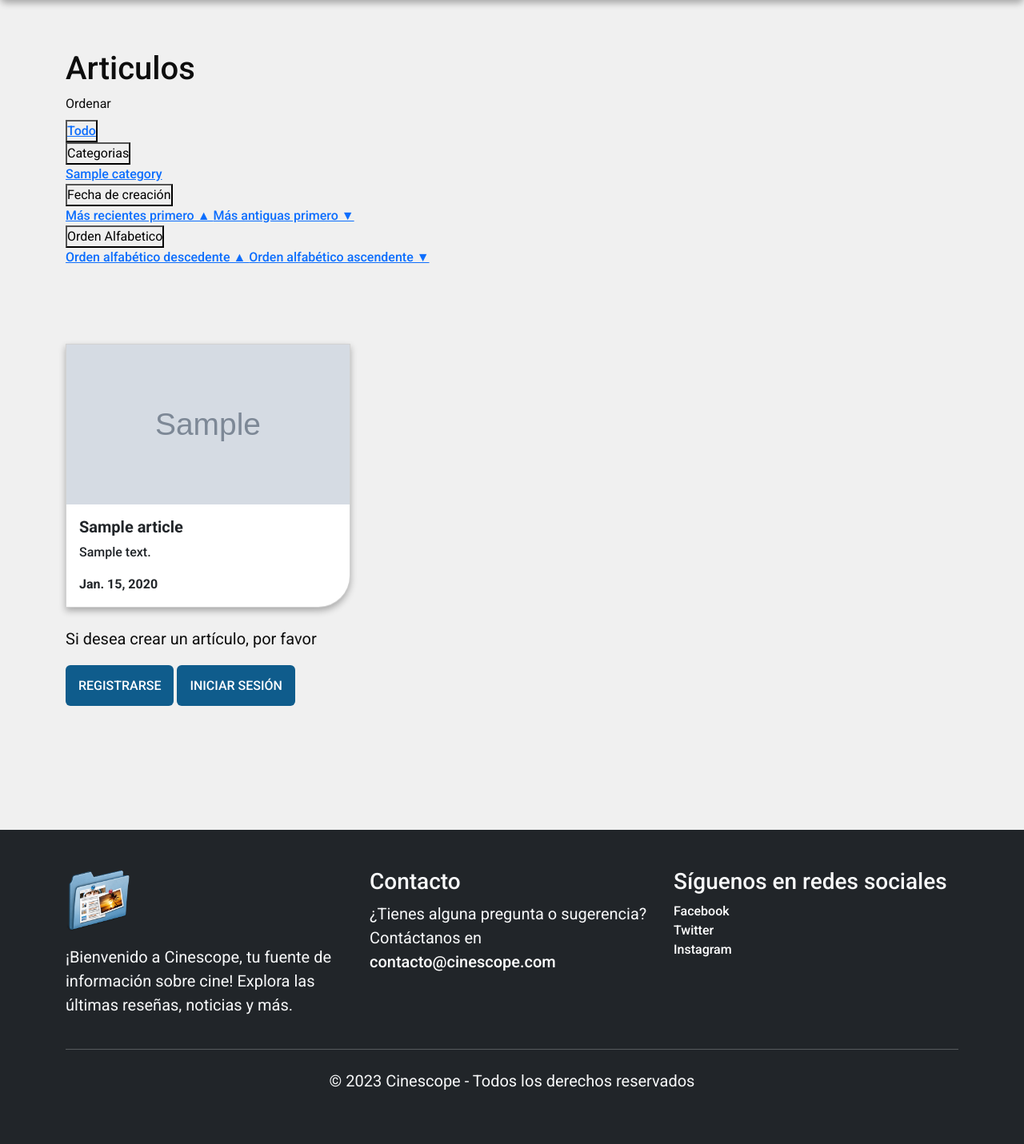
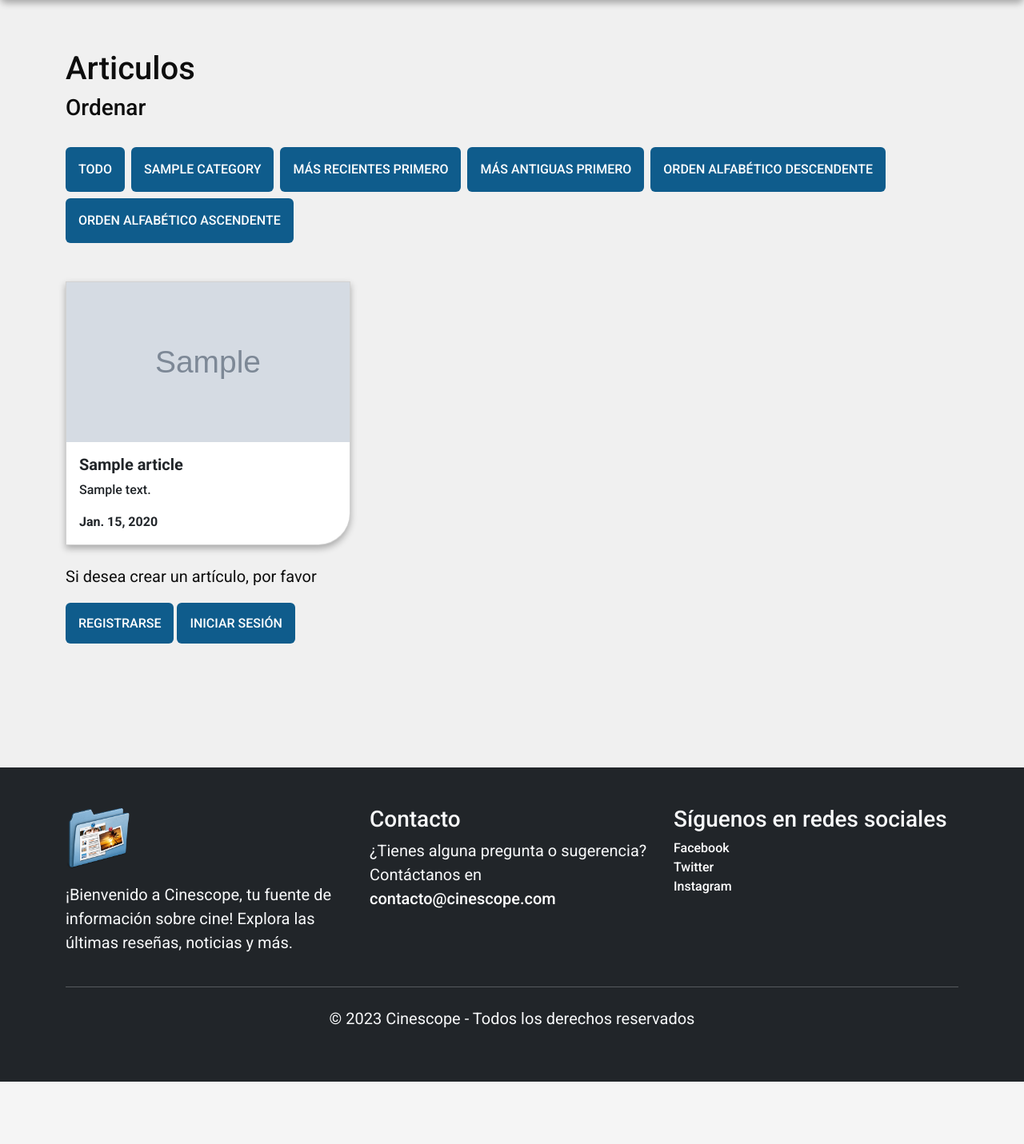
Before and after one commit to GACB-Ar/CineBlog_ProyectoFinal, a Django app: page /articulos/ in a window 1280 px wide. Shown: the part 106-1537 px from the top of the page at 80% size. After the commit the page ends 1459 px from the top, so only its background shows below. Run offline with Django 4.2, Linux system fonts and the light colour scheme; tables that the repository leaves empty hold one stand-in row (values such as "Sample post"); grey boxes marked "Sample" are stand-in pictures.

Commit message:
fixed styles

```diff
--- a/cineBlog/articles/views.py
+++ b/cineBlog/articles/views.py
@@ -104,8 +104,10 @@ def edit_comment(request, id):
         form = CommentForm(request.POST, instance=comment)
         if form.is_valid():
             form.save()
+            messages.success(request, 'El comentario ha sido editado correctamente')
             return redirect('article_detail', id=article.article_id)
     else:
+        messages.error(request, 'Comentario inválido, intente otra vez')
         form = CommentForm(instance=comment)
 
     context = {
--- a/cineBlog/templates/article_layouts/article.html
+++ b/cineBlog/templates/article_layouts/article.html
@@ -1,42 +1,32 @@
 {% extends 'layouts/base.html' %} {% load static %} {% block content %}
-<h1>Articulos</h1>
+<h1 class="">Articulos</h1>
 <div class="row g-4">
-  {% if articles %}
   <div class="col-12 my-4">
     <div class="row gap-4">
+      <h3>Ordenar</h3>
       <div class="col-12">
-          <label for="" class="form-label">Ordenar</label>
-          <div>
-            <button>
-              <a href="{% url 'articles' %}">Todo</a>
-            </button>
-          </div>
-          <div class="dropdown dropdown2">
-            <button class="dropbtn">Categorias</button >
-            <div class="dropdown-content">
+        <div class="d-flex flex-wrap gap-2">
+          <a href="{% url 'articles' %}" class="button p-3">Todo</a>
           {% for category in categories %}
-              <a href="?category_selection={{ category.id }}">{{ category.name }}</option>
+          <a href="?category_selection={{ category.id }}" class="button p-3"
+            >{{ category.name }}</a
+          >
           {% endfor %}
-            </div>
-          </div>
-          <div class="dropdown dropdown2">
-            <button class="dropbtn">Fecha de creación</button >
-            <div class="dropdown-content">
-              <a href="?antiquity_desc=1">Más recientes primero ▲</option>
-              <a href="?antiquity_asc=1">Más antiguas primero ▼</option>
-            </div>
-          </div>
-          <div class="dropdown dropdown2">
-            <button class="dropbtn">Orden Alfabetico</button >
-            <div class="dropdown-content">
-              <a href="?alphabet_desc=1">Orden alfabético descedente ▲</option>
-              <a href="?alphabet_asc=1">Orden alfabético ascendente ▼</option>
+          <a href="?antiquity_desc=1" class="button p-3"
+            >Más recientes primero</a
+          >
+          <a href="?antiquity_asc=1" class="button p-3">Más antiguas primero</a>
+          <a href="?alphabet_desc=1" class="button p-3"
+            >Orden alfabético descendente</a
+          >
+          <a href="?alphabet_asc=1" class="button p-3"
+            >Orden alfabético ascendente</a
+          >
         </div>
       </div>
     </div>
   </div>
-    </div>
-    {% for entry in articles %}
+  {% if articles %} {% for entry in articles %}
   <div class="col-12 col-sm-12 col-md-6 col-lg-4">
     <a href="{% url 'article_detail' entry.article_id %}" class="cart">
       <div class="card h-100">
--- a/cineBlog/templates/article_layouts/article_detail.html
+++ b/cineBlog/templates/article_layouts/article_detail.html
@@ -4,7 +4,7 @@
   <a href="{{ article.video_url }}" target="_blank">
     <img
       src="{{article.image.url}}"
-      class="my-3 img-fluid rounded d-block object-fit-cover"
+      class="my-3 rounded w-100"
       alt="{{article.title}}"
       title="{{article.title}}"
     />
```
Also changed, not shown: cineBlog/templates/article_layouts/edit_comment.html (+28 -5 lines), cineBlog/templates/contact.html (+62 -3 lines), media/article_files/amigos-de-armas.jpg (added), media/article_files/amigos-de-armas_XBQbfS4.jpg (added). Lines whose indentation alone changed are shown as unchanged.
